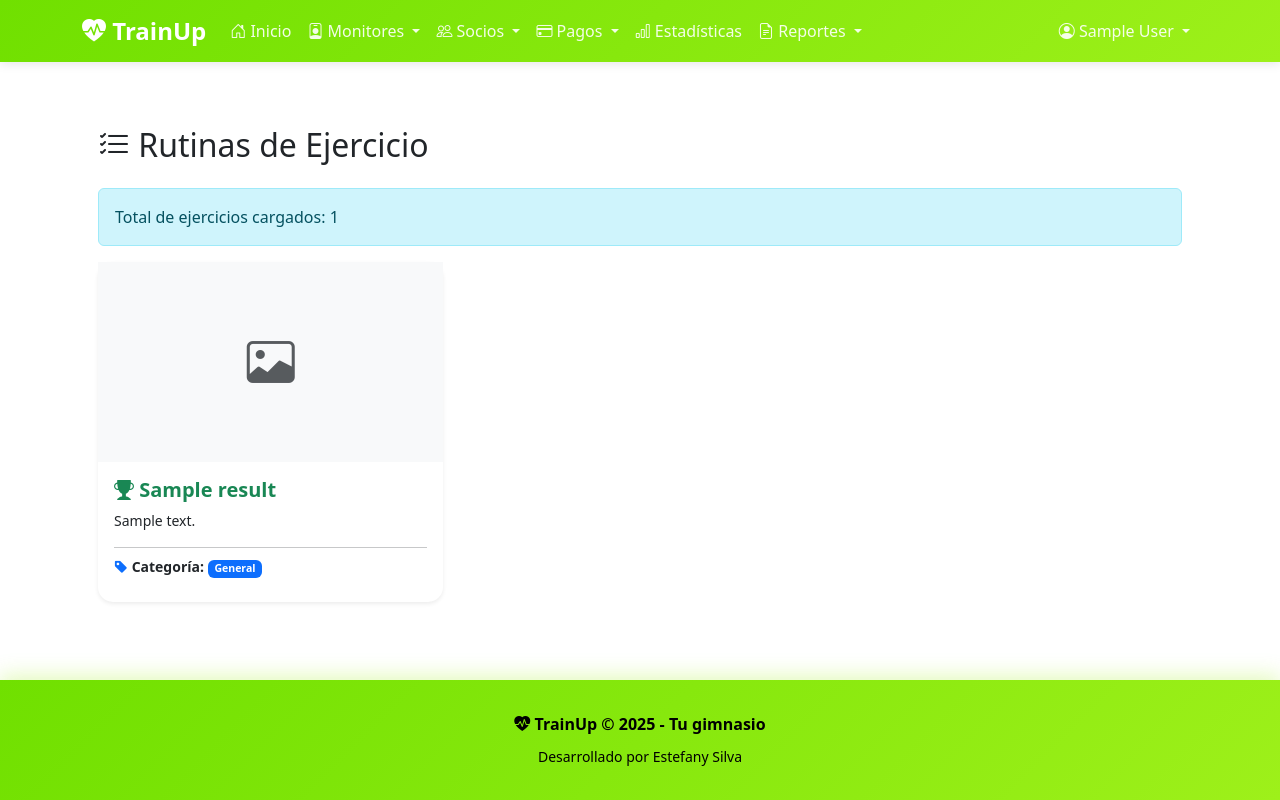
After one commit to estefany89/TrainUp, a Django app: page /rutinas/ in a window 1280 px wide. The commit adds this page. Run offline with Django 5.2, Linux system fonts and the light colour scheme; a user stored in the database is signed in; tables that the repository leaves empty hold one stand-in row (values such as "Sample post"); a database or web service that is not in the repository returns one stand-in record (values such as "Sample title"); data that the repository does not hold is empty.

Commit message:
Desarrollo de prueba Vue.js

```diff
--- a/gimnasio_project/gimnasio/urls.py
+++ b/gimnasio_project/gimnasio/urls.py
@@ -1,8 +1,7 @@
 from django.urls import path
-from rest_framework.decorators import api_view
+from .view_rutinas import RutinasSocioView, RutinasAPI
+from . import views
 
-from . import views
-from . import autenticacion_views  # NUEVA LÍNEA
 app_name = 'gimnasio'
 
 urlpatterns = [
@@ -71,4 +70,11 @@ urlpatterns = [
     # ===FACTURA DE PAGOS ===
     path('factura/<int:pk>/', views.GenerarFacturaView.as_view(), name='generar_factura'),
 
+    # ===RUTINAS===
+    # URL que carga la página con Vue.js
+    path('rutinas/', RutinasSocioView.as_view(), name='rutinas_socio'),
+
+    # URL que sirve la API con JSON
+    path('rutinas/api/', RutinasAPI.as_view(), name='api_rutinas'),
+
 ]
--- a/gimnasio_project/templates/gimnasio/base.html
+++ b/gimnasio_project/templates/gimnasio/base.html
@@ -272,6 +272,13 @@
                                     <i class="bi bi-credit-card"></i> Mis Pagos
                                 </a>
                             </li>
+
+                            <li class="nav-item">
+                                <a class="nav-link" href="{% url 'gimnasio:rutinas_socio' %}">
+                                    <i class="bi bi-list-check"></i> Rutinas
+                                </a>
+                            </li>
+
                     {% endif %}
                     {% endif %}
                 </ul>
--- /dev/null
+++ b/gimnasio_project/templates/gimnasio/rutinas_socio.html
@@ -0,0 +1,171 @@
+<!-- rutinas_socio.html -->
+{% extends 'gimnasio/base.html' %}
+
+{% block content %}
+<div id="app">
+    <div class="container mt-4">
+        <h2 class="mb-4">
+            <i class="bi bi-list-check"></i> Rutinas de Ejercicio
+        </h2>
+
+        <!-- Mensaje de error -->
+        <div v-if="error" class="alert alert-danger alert-dismissible fade show" role="alert">
+            <i class="bi bi-exclamation-triangle-fill"></i> [[ error ]]
+            <button type="button" class="btn-close" @click="error = ''"></button>
+        </div>
+
+        <!-- Indicador de carga -->
+        <div v-if="cargando" class="text-center mt-5">
+            <div class="spinner-border text-success" role="status" style="width: 3rem; height: 3rem;">
+                <span class="visually-hidden">Cargando...</span>
+            </div>
+            <p class="mt-3">Cargando rutinas...</p>
+        </div>
+
+        <!-- Debug info -->
+        <div v-if="!cargando" class="alert alert-info">
+            Total de ejercicios cargados: [[ rutinas.length ]]
+        </div>
+
+        <!-- Mensaje cuando no hay rutinas -->
+        <div v-if="!cargando && rutinas.length === 0 && !error" class="alert alert-warning text-center mt-4">
+            <i class="bi bi-info-circle"></i> No se encontraron ejercicios disponibles.
+        </div>
+
+        <!-- Grid de rutinas -->
+        <div v-if="rutinas.length > 0" class="row mt-3">
+            <div class="col-md-6 col-lg-4 mb-4" v-for="(rutina, index) in rutinas" :key="index">
+                <div class="card h-100 shadow-sm hover-card">
+                    <!-- Imagen del ejercicio -->
+                    <div v-if="rutina.image" class="position-relative" style="height: 200px; overflow: hidden;">
+                        <img :src="rutina.image"
+                             class="card-img-top"
+                             :alt="rutina.name"
+                             style="width: 100%; height: 100%; object-fit: cover;"
+                             @error="imageError">
+                    </div>
+                    <div v-else class="bg-light d-flex align-items-center justify-content-center" style="height: 200px;">
+                        <i class="bi bi-image text-muted" style="font-size: 3rem;"></i>
+                    </div>
+
+                    <div class="card-body">
+                        <h5 class="card-title text-success fw-bold">
+                            <i class="bi bi-trophy-fill"></i> [[ rutina.name ]]
+                        </h5>
+                        <div class="card-text small mb-3" v-html="rutina.description"></div>
+
+                        <hr class="my-2">
+
+                        <div class="small">
+                            <p class="mb-2">
+                                <strong><i class="bi bi-tag-fill text-primary"></i> Categoría:</strong>
+                                <span class="badge bg-primary">[[ rutina.category ]]</span>
+                            </p>
+
+                            <p class="mb-2" v-if="rutina.muscles && rutina.muscles.length > 0 && rutina.muscles[0] !== 'No especificado'">
+                                <strong><i class="bi bi-heart-pulse-fill text-danger"></i> Músculos:</strong><br>
+                                <span v-for="(musculo, idx) in rutina.muscles" :key="idx" class="badge bg-danger me-1 mb-1">
+                                    [[ musculo ]]
+                                </span>
+                            </p>
+
+                            <p class="mb-0" v-if="rutina.equipment && rutina.equipment.length > 0 && rutina.equipment[0] !== 'Sin equipo'">
+                                <strong><i class="bi bi-tools text-warning"></i> Equipamiento:</strong><br>
+                                <span v-for="(equipo, idx) in rutina.equipment" :key="idx" class="badge bg-warning text-dark me-1 mb-1">
+                                    [[ equipo ]]
+                                </span>
+                            </p>
+                        </div>
+                    </div>
+                </div>
+            </div>
+        </div>
+    </div>
+</div>
+
+<!-- Vue.js -->
+<script src="https://cdn.jsdelivr.net/npm/vue@2/dist/vue.js"></script>
+<script>
+console.log('Iniciando Vue.js...');
+
+var app = new Vue({
+    el: '#app',
+    delimiters: ['[[', ']]'],
+    data: {
+        rutinas: [],
+        error: '',
+        cargando: true
+    },
+    methods: {
+        imageError: function(event) {
+            console.log('Error cargando imagen:', event.target.src);
+            event.target.style.display = 'none';
+        }
+    },
+    mounted() {
+        console.log('Vue montado, iniciando fetch...');
+
+        fetch('{% url "gimnasio:api_rutinas" %}')
+            .then(response => {
+                console.log('Response recibida:', response);
+                console.log('Status:', response.status);
+                console.log('OK:', response.ok);
+
+                if (!response.ok) {
+                    throw new Error('Error HTTP: ' + response.status);
+                }
+                return response.json();
+            })
+            .then(data => {
+                console.log('===== DATOS RECIBIDOS =====');
+                console.log('Tipo:', typeof data);
+                console.log('Es array:', Array.isArray(data));
+                console.log('Longitud:', data.length);
+                console.log('Datos completos:', data);
+
+                if (data.length > 0) {
+                    console.log('Primer ejercicio:', data[0]);
+                    console.log('Nombre del primer ejercicio:', data[0].name);
+                }
+
+                this.rutinas = data;
+                this.cargando = false;
+
+                console.log('Rutinas asignadas a Vue:', this.rutinas.length);
+                console.log('Estado de Vue.rutinas:', this.rutinas);
+
+                // Forzar actualización
+                this.$forceUpdate();
+            })
+            .catch(err => {
+                console.error('===== ERROR =====');
+                console.error('Error completo:', err);
+                console.error('Mensaje:', err.message);
+                console.error('Stack:', err.stack);
+
+                this.error = 'No se pudieron cargar las rutinas: ' + err.message;
+                this.cargando = false;
+            });
+    }
+});
+
+console.log('Vue instance creada:', app);
+</script>
+
+<style>
+.hover-card {
+    transition: transform 0.3s ease, box-shadow 0.3s ease;
+}
+
+.hover-card:hover {
+    transform: translateY(-5px);
+    box-shadow: 0 10px 20px rgba(0,0,0,0.15) !important;
+}
+
+.card-text {
+    max-height: 80px;
+    overflow: hidden;
+    text-overflow: ellipsis;
+}
+</style>
+{% endblock %}
```
Also changed, not shown: gimnasio_project/gimnasio/view_rutinas.py (added, +121 -0 lines), gimnasio_project/gimnasio/views.py (line endings or trailing spaces).
